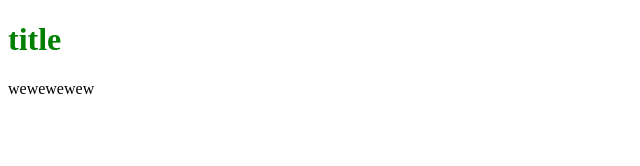
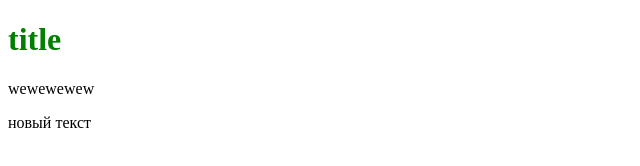
Before and after one commit to lesgeret/gitproject, a plain HTML site: page index.html in a window 1280 px wide. Shown: the full height of the page, 0-640 px from the left. Drawn offline with Linux system fonts and the light colour scheme.

Commit message:
added new text

```diff
--- a/index.html
+++ b/index.html
@@ -10,6 +10,7 @@
 
 <h1>title</h1>
 <p>wewewewew</p>
+<div>новый текст</div>
 
 
 <script src="src/main.js"></script>
```
